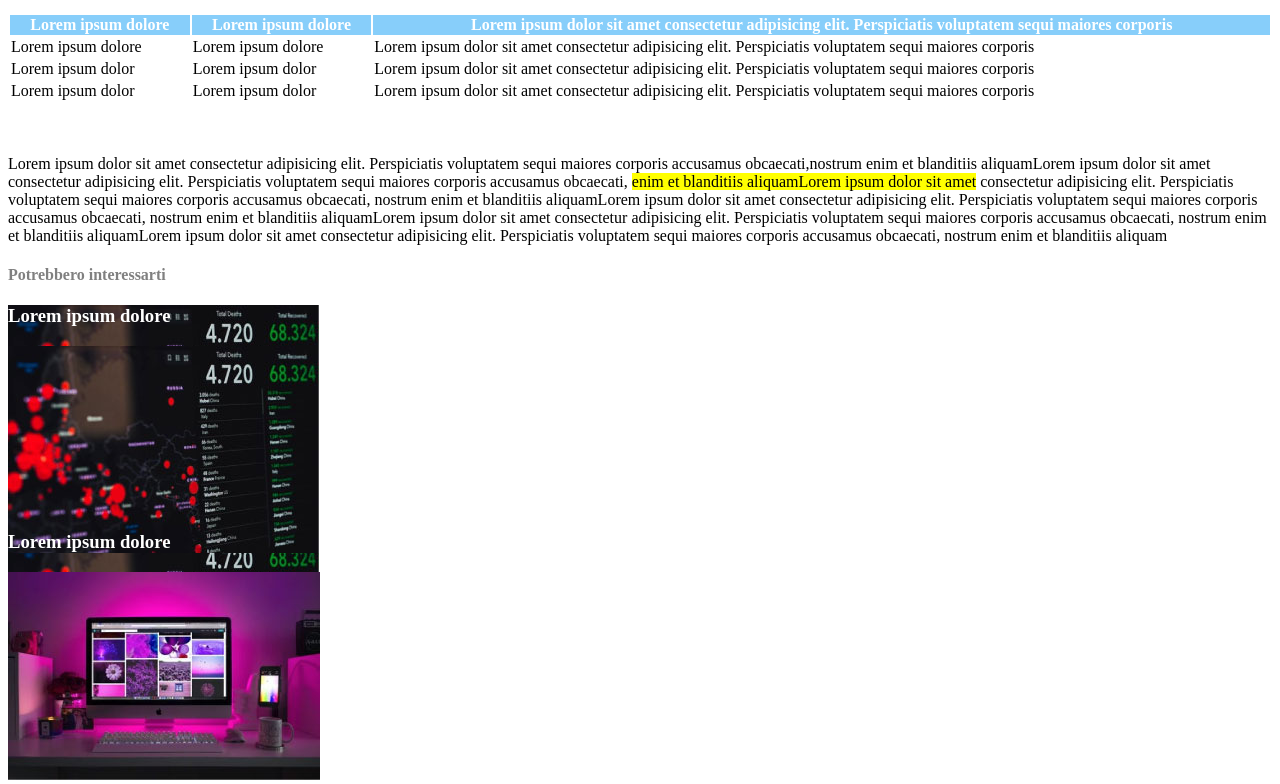
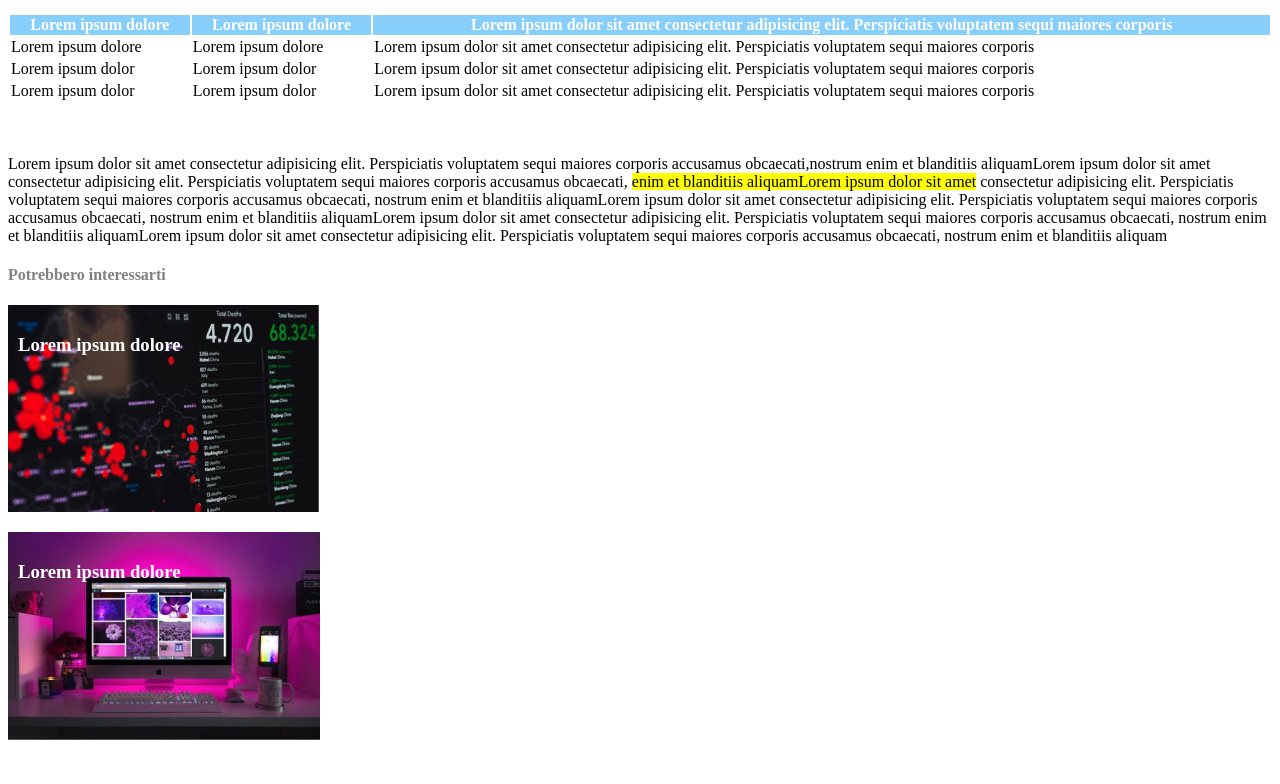
Before and after one commit to AlessP93/html-css-booleaner, a plain HTML site: page index.html in a window 1280 px wide. Shown: the part 925-1709 px from the top of the page. Drawn offline with Linux system fonts and the light colour scheme.

Commit message:
correzione footer

```diff
--- a/CSS/style.css
+++ b/CSS/style.css
@@ -42,13 +42,15 @@ thead {
     color: white;
     width: 311px;
     height: 207px;
+    padding: 10px;
 
 }
 
 .monitor {
-    background-image: url("graph.jpg");
+    background-image: url("monitor.jpg");
     background-repeat: no-repeat;
     color: white;
     width: 312px;
     height: 208px;
+    padding: 10px;
 }
--- a/index.html
+++ b/index.html
@@ -82,11 +82,9 @@
             <h4 class="textfoto">Potrebbero interessarti</h4>
             <div class="graph">
                 <h3>Lorem ipsum dolore</h3>
-                <img src="img/graph.jpg" alt="">
             </div>
             <div class="monitor">
                 <h3>Lorem ipsum dolore</h3>
-                <img src="img/monitor.jpg" alt="">
             </div>
         </footer>
         <!-- /fine pagina  -->
```
